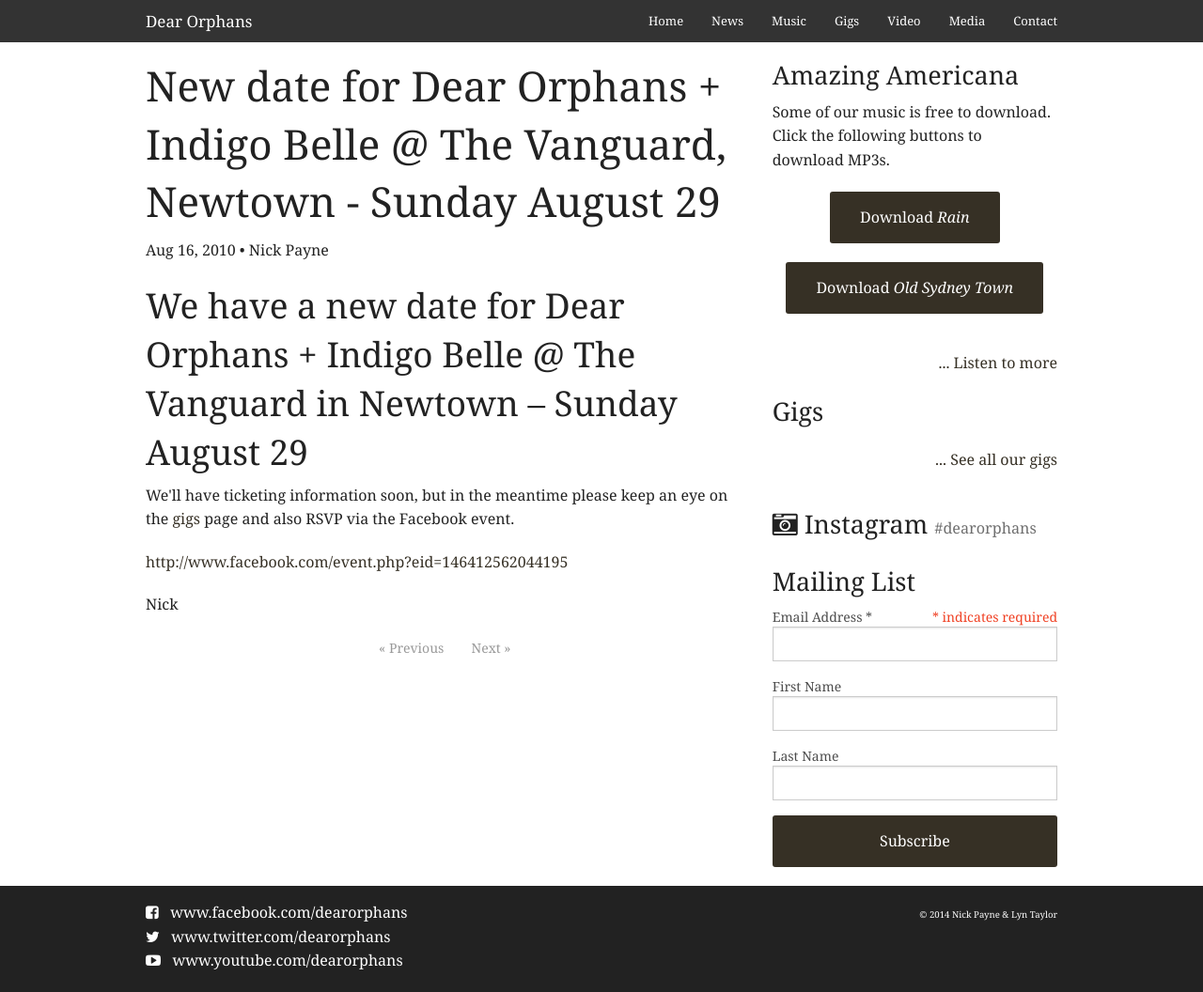
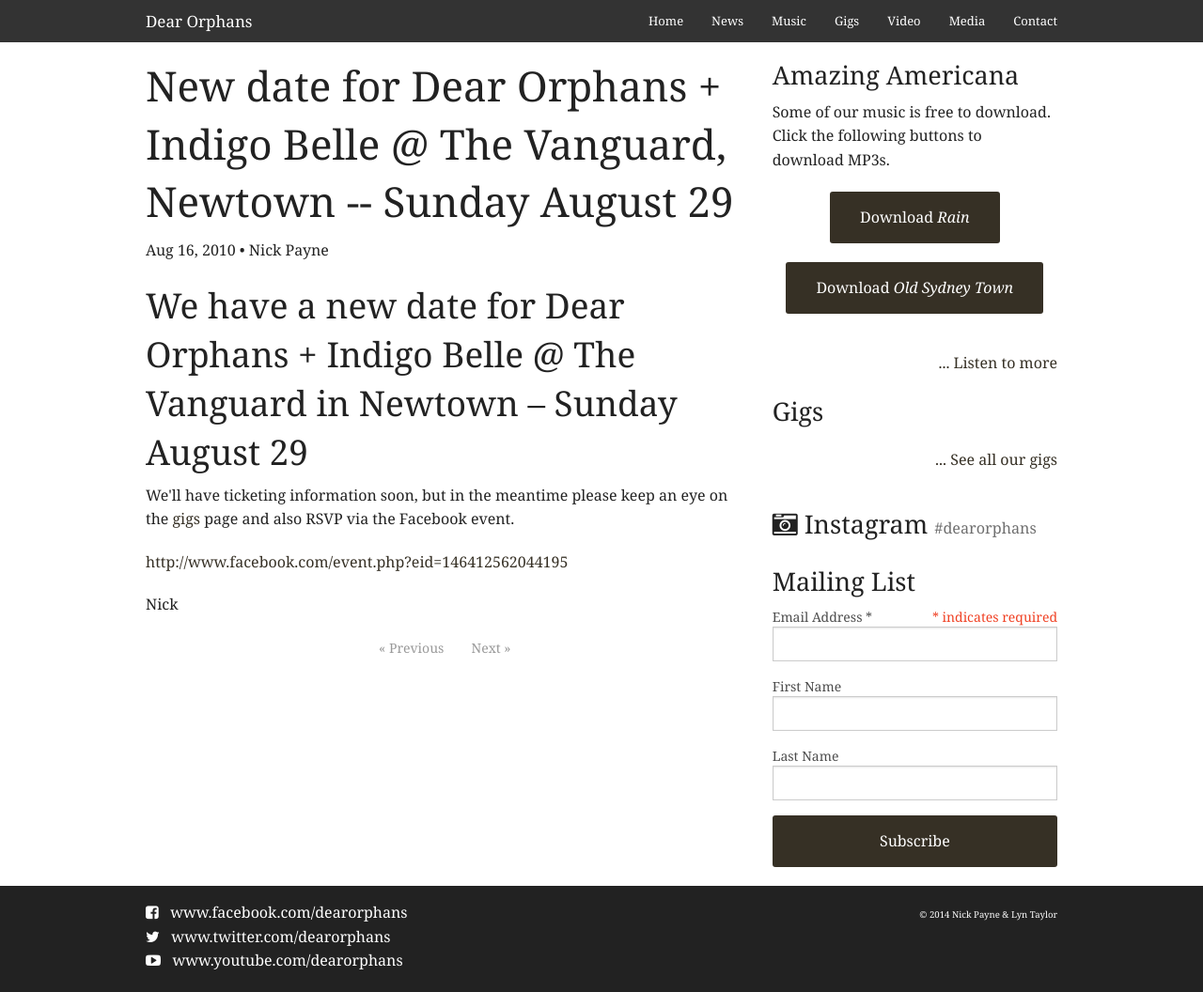
Before and after one commit to nbpayne/dear-orphans, a Jekyll site: the page built from _posts/2010-08-16-new-date-for-dear-orphans-and-indigo-belle-the-vanguard-newtown-sunday-august-29.md, in a window 1280 px wide. Shown: the whole page at 94% size. Built offline with Jekyll 4.4.1, drawn with Linux system fonts in a browser that asks for light colours.

```diff
--- a/_posts/2010-08-16-new-date-for-dear-orphans-and-indigo-belle-the-vanguard-newtown-sunday-august-29.md
+++ b/_posts/2010-08-16-new-date-for-dear-orphans-and-indigo-belle-the-vanguard-newtown-sunday-august-29.md
@@ -1,6 +1,6 @@
 ---
 layout: post
-title: "New date for Dear Orphans + Indigo Belle @ The Vanguard, Newtown - Sunday August 29"
+title: "New date for Dear Orphans + Indigo Belle @ The Vanguard, Newtown -- Sunday August 29"
 author: Nick Payne
 published: true
 ---
```
